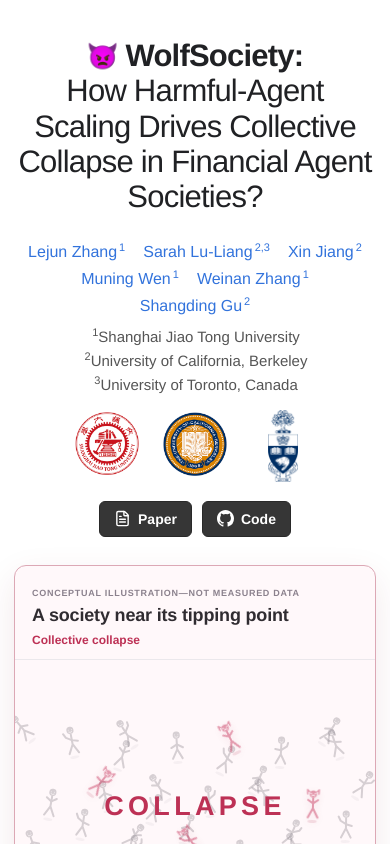
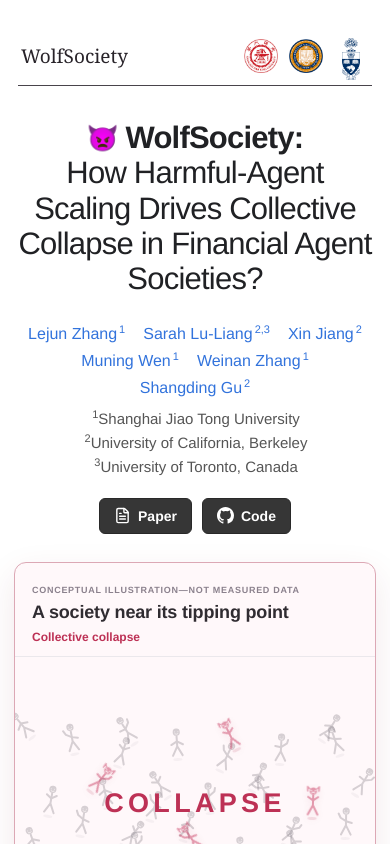
Before and after one commit to SAIL-Research-Lab/WolfSociety, a React (Vite) app in the folder website/: page / in a window 390 px wide. Shown: the top 844 px of the page. Built offline with nearby package versions, Linux system fonts and the light colour scheme.

Commit message:
Move affiliation logos into page masthead

```diff
--- a/website/src/App.css
+++ b/website/src/App.css
@@ -20,6 +20,23 @@
 .academic-hero__inner {
   max-width: 980px;
   margin: 0 auto;
+}
+
+.academic-masthead {
+  display: flex;
+  align-items: center;
+  justify-content: space-between;
+  gap: 24px;
+  margin: 0 auto 44px;
+  padding: 0 3px 13px;
+  border-bottom: 1px solid #49444b;
+}
+
+.academic-masthead__wordmark {
+  color: #282329;
+  font-family: Georgia, 'Times New Roman', serif;
+  font-size: 24px;
+  line-height: 1;
 }
 
 .academic-hero h1 {
@@ -72,27 +89,26 @@
   display: flex;
   align-items: center;
   justify-content: center;
-  gap: clamp(26px, 5vw, 48px);
-  margin: 20px auto 0;
+  gap: 17px;
 }
 
 .academic-institution-logo {
   display: grid;
-  width: 82px;
-  height: 82px;
+  width: 50px;
+  height: 50px;
   place-items: center;
 }
 
 .academic-institution-logo img {
   display: block;
   width: auto;
-  max-width: 78px;
+  max-width: 46px;
   height: auto;
-  max-height: 78px;
+  max-height: 46px;
   object-fit: contain;
 }
 
-.academic-institution-logo--toronto img { max-height: 88px; }
+.academic-institution-logo--toronto img { max-height: 54px; }
 
 .academic-actions {
   display: flex;
@@ -559,12 +575,14 @@
 
 @media (max-width: 560px) {
   .academic-hero { padding: 38px 18px 16px; }
+  .academic-masthead { gap: 14px; margin-bottom: 34px; padding-bottom: 11px; }
+  .academic-masthead__wordmark { font-size: 19px; }
   .academic-hero h1 { font-size: 31px; }
   .academic-authors { font-size: 16px; }
-  .academic-institution-logos { gap: 20px; margin-top: 17px; }
-  .academic-institution-logo { width: 68px; height: 68px; }
-  .academic-institution-logo img { max-width: 64px; max-height: 64px; }
-  .academic-institution-logo--toronto img { max-height: 72px; }
+  .academic-institution-logos { gap: 9px; }
+  .academic-institution-logo { width: 36px; height: 36px; }
+  .academic-institution-logo img { max-width: 34px; max-height: 34px; }
+  .academic-institution-logo--toronto img { max-height: 42px; }
   .opening-animation { margin: 12px auto 38px; padding: 0 14px; }
   .opening-scene__header { display: grid; gap: 7px; padding: 16px 17px 12px; }
   .opening-scene__header h2 { font-size: 18px; }
--- a/website/src/components/Hero.tsx
+++ b/website/src/components/Hero.tsx
@@ -31,6 +31,20 @@ export function Hero() {
   return (
     <header className="academic-hero" id="top">
       <div className="academic-hero__inner">
+        <div className="academic-masthead">
+          <span className="academic-masthead__wordmark">WolfSociety</span>
+          <div className="academic-institution-logos" aria-label="Affiliated institutions">
+            {institutionLogos.map((institution) => (
+              <div
+                className={`academic-institution-logo ${institution.className}`}
+                key={institution.name}
+              >
+                <img src={institution.src} alt={`${institution.name} logo`} />
+              </div>
+            ))}
+          </div>
+        </div>
+
         <h1>
           <span className="academic-hero__devil" aria-hidden="true">👿</span>{' '}
           {site.title}:<br /><span>{site.subtitle}</span>
@@ -55,17 +69,6 @@ export function Hero() {
           ))}
         </div>
 
-        <div className="academic-institution-logos" aria-label="Affiliated institutions">
-          {institutionLogos.map((institution) => (
-            <div
-              className={`academic-institution-logo ${institution.className}`}
-              key={institution.name}
-            >
-              <img src={institution.src} alt={`${institution.name} logo`} />
-            </div>
-          ))}
-        </div>
-
         <div className="academic-actions" aria-label="Project resources">
           <a href={site.links.paper} target="_blank" rel="noreferrer">
             <FileText aria-hidden="true" />
```
